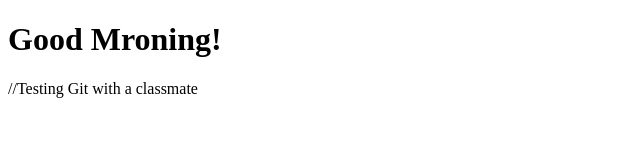
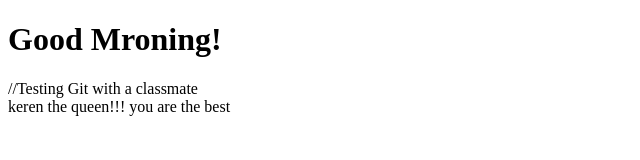
Before and after one commit to kerenpet/TestingGit, a plain HTML site: page index.html in a window 1280 px wide. Shown: the whole page, without its empty margins (0-640 px from the left). Drawn offline with Linux system fonts and the light colour scheme.

Commit message:
Update index.html

```diff
--- a/index.html
+++ b/index.html
@@ -7,6 +7,12 @@
    <h1>Good Mroning!</h1>
     //Testing Git with a classmate
 
+   <div>
+      keren the queen!!!
+      you are the best
+
+      <div>
+
     <div id="content"></div>
 </body>
 </html>
```
